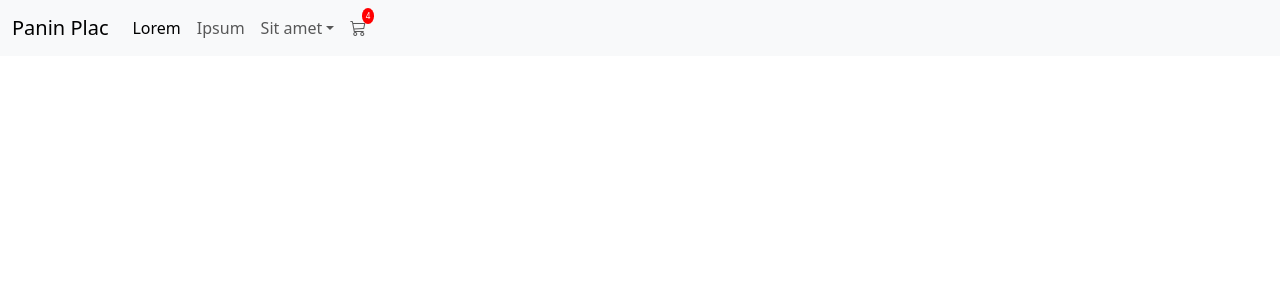
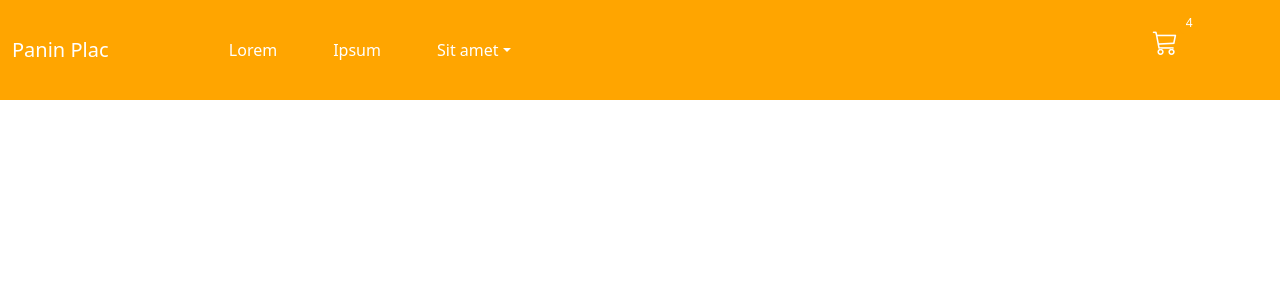
Before and after one commit to Fabrizioandres1998/Primer-Preentrega-REACT, a React (Vite) app: page / in a window 1280 px wide. Shown: the top 300 px of the page. Built offline with nearby package versions, Linux system fonts and the light colour scheme.

Commit message:
feat(css/bootstrap): ...

```diff
--- a/index.html
+++ b/index.html
@@ -11,6 +11,7 @@
     />
     <link rel="stylesheet" href="https://cdn.jsdelivr.net/npm/bootstrap-icons@1.11.2/font/bootstrap-icons.min.css">
     <link rel="stylesheet" href="src/components/CartWidget.css">
+    <link rel="stylesheet" href="src/components/NavBar.css">
     <meta name="viewport" content="width=device-width, initial-scale=1.0" />
     <title>Vite + React</title>
   </head>
--- a/src/components/CartWidget.css
+++ b/src/components/CartWidget.css
@@ -1,15 +1,22 @@
 .cartWidget-container {
     position: relative;
     display: inline-block;
+    margin-left: 600px;
+}
+
+.bi-cart3 {
+    width: 100px;
+    font-size: 25px;
+    color: white;
 }
 
 .cartWidget-number {
     position: absolute;
-    top: 0;
-    right: 0;
-    background-color: red;
+    top: 0px;
+    right: px;
+    background-color: orange;
     color: white;
     border-radius: 100%;
-    padding: 2px 4px;
-    font-size: 8px;
+    padding: 4px 8px;
+    font-size: 12px;
 }
--- /dev/null
+++ b/src/components/NavBar.css
@@ -0,0 +1,24 @@
+.navbar-expand-lg {
+    height: 100px;
+}
+
+.container-fluid {
+    background-color: orange;
+    height: 100px;
+}
+
+.navbar-brand {
+    top: 0;
+}
+.navbar-brand {
+    color: white;
+}
+
+.nav-link {
+    color: white;
+    margin: 20px;
+}
+
+.cartWidget-icon {
+    margin: 6px;
+}
--- a/src/components/NavBar.jsx
+++ b/src/components/NavBar.jsx
@@ -4,21 +4,21 @@ import CartWidget from './CartWidget'
 const Navbar = () => {
     return (
         <>
-            <nav className="navbar navbar-expand-lg bg-body-tertiary">
+            <nav className="navbar navbar-expand-lg">
                 <div className="container-fluid">
                     <a className="navbar-brand" href="#">Panin Plac</a>
                     <button className="navbar-toggler" type="button" data-bs-toggle="collapse" data-bs-target="#navbarNavDropdown" aria-controls="navbarNavDropdown" aria-expanded="false" aria-label="Toggle navigation">
                         <span className="navbar-toggler-icon"></span>
                     </button>
-                    <div className="collapse navbar-collapse" id="navbarNavDropdown">
+                    <div className="collapse navbar-collapse justify-content-center" id="navbarNavDropdown">
                         <ul className="navbar-nav">
-                            <li className="nav-item">
-                                <a className="nav-link active" aria-current="page" href="#">Lorem</a>
+                            <li className="nav-item d-flex align-items-center">
+                                <a className="nav-link " aria-current="page" href="#">Lorem</a>
                             </li>
-                            <li className="nav-item">
+                            <li className="nav-item d-flex align-items-center">
                                 <a className="nav-link" href="#">Ipsum</a>
                             </li>
-                            <li className="nav-item dropdown">
+                            <li className="nav-item dropdown d-flex align-items-center">
                                 <a className="nav-link dropdown-toggle" href="#" role="button" data-bs-toggle="dropdown" aria-expanded="false">
                                     Sit amet
                                 </a>
@@ -29,7 +29,9 @@ const Navbar = () => {
                                 </ul>
                             </li>
                             <li className="nav-item cartWidget-container">
-                                <a className="nav-link cartWidget-icon" href="#"><CartWidget /> <span className="cartWidget-number">4</span></a>
+                                <a className="nav-link cartWidget-icon" href="#"><CartWidget />
+                                <span className="cartWidget-number">4</span>
+                                </a>
                             </li>
 
                         </ul>
```
